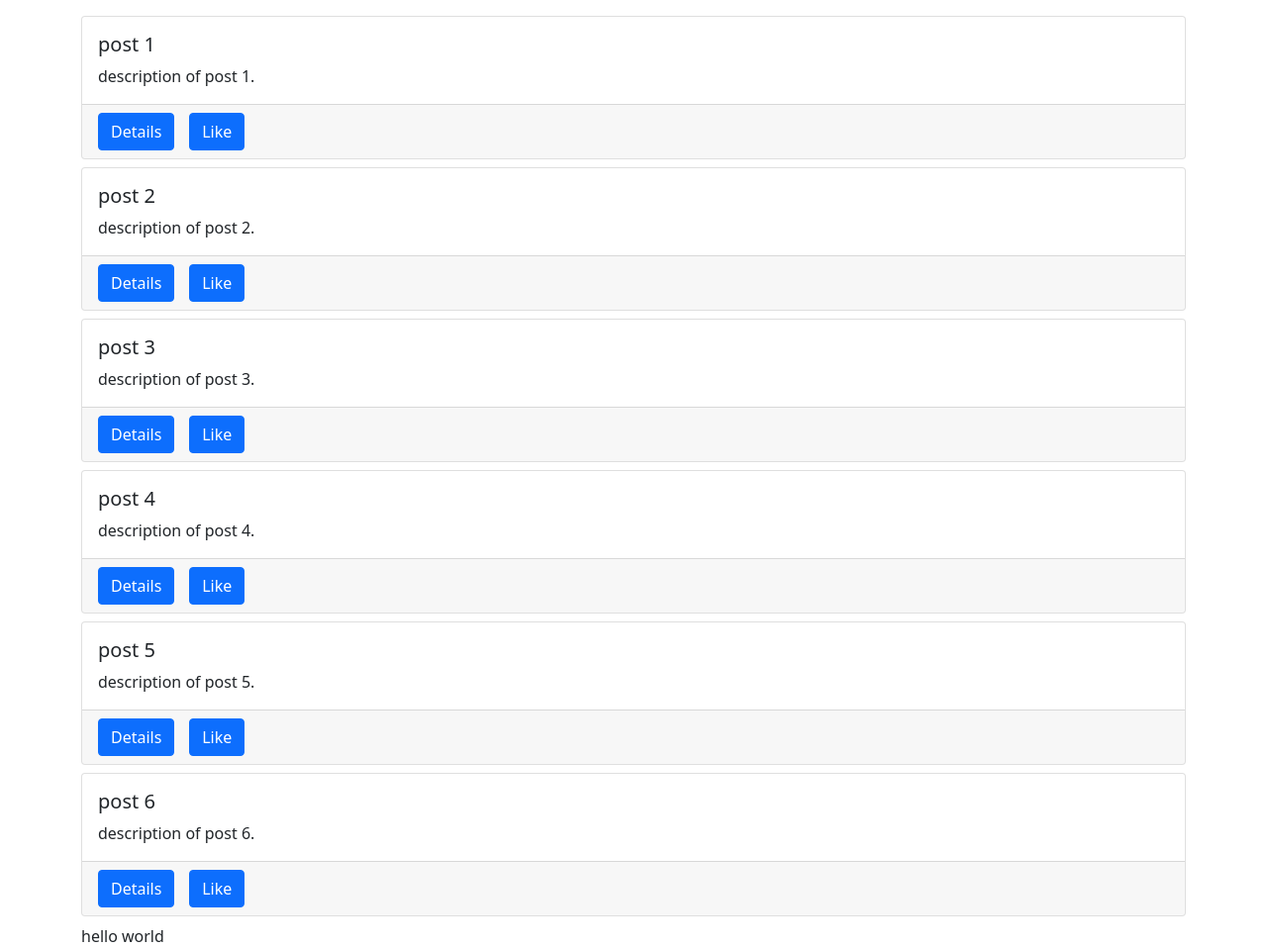
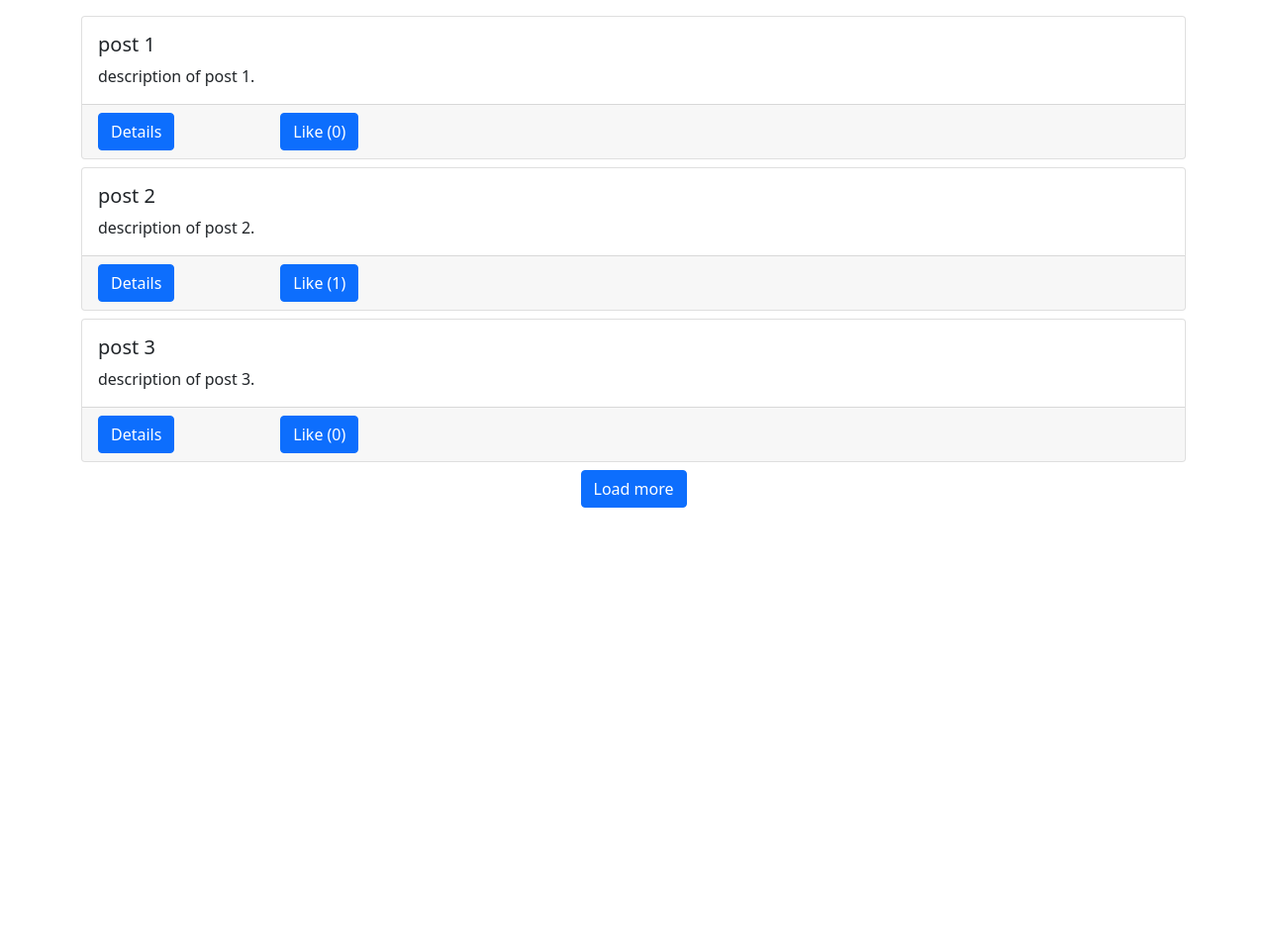
Before and after one commit to weihsiang05/Assignment4, a Django app: page / in a window 1280 px wide. Shown: the whole page at 99% size. After the commit the page ends 513 px from the top, so only its background shows below. Run offline with Django 5.2, Linux system fonts and the light colour scheme; data comes from the database, SQL or seed files in the repository; both versions use the stored data as it was after the commit; some libraries are stand-ins or nearby versions.

Commit message:
Handle the like button with the Ajax

```diff
--- a/src/posts/models.py
+++ b/src/posts/models.py
@@ -13,3 +13,7 @@ class Post(models.Model):
 
   def __str__(self):
     return str(self.title)
+
+  @property
+  def like_count(self):
+    return self.liked.all().count()
--- a/src/posts/static/posts/main.js
+++ b/src/posts/static/posts/main.js
@@ -1,27 +1,60 @@
 console.log('Hello world!')
 
-const helloWorldBox = document.getElementById('hello-world')
 const postBox = document.getElementById('posts-box')
 const spinnerBox = document.getElementById('spinner-box')
+const loadBtn = document.getElementById('load-btn')
+const endBox = document.getElementById('end-box')
 
-// helloWorldBox.innerHTML = 'hello <b>world</b>'
+// https://docs.djangoproject.com/en/5.0/howto/csrf/
+const getCookie = (name) => {
+  let cookieValue = null;
+  if (document.cookie && document.cookie !== '') {
+    const cookies = document.cookie.split(';');
+    for (let i = 0; i < cookies.length; i++) {
+      const cookie = cookies[i].trim();
+      // Does this cookie string begin with the name we want?
+      if (cookie.substring(0, name.length + 1) === (name + '=')) {
+        cookieValue = decodeURIComponent(cookie.substring(name.length + 1));
+        break;
+      }
+    }
+  }
+  return cookieValue;
+}
+const csrftoken = getCookie('csrftoken');
+
+const likeUnlikePosts = () => {
+  //... spreads out the elements of the HTMLCollection into a new array, effectively converting the HTMLCollection into an array of elements.
+  const likeUnlikeForms = [...document.getElementsByClassName('like-unlike-forms')]
+  //console.log(likeUnlikeForms)
+  likeUnlikeForms.forEach(form => form.addEventListener('submit', e => {
+    e.preventDefault()
+    const clickedId = e.target.getAttribute('data-form-id')
+    const clickedButton = document.getElementById(`like-unlike-${clickedId}`)
 
     $.ajax({
-  type: 'GET',
-  url: '/hello-world/',
+      type: 'POST',
+      url: "/like-unlike/",
+      data: {
+        'csrfmiddlewaretoken': csrftoken,
+        'pk': clickedId,
+      },
       success: function (response) {
-    // it will print the {'text': 'hello world'} which be difinded in the views.py
-    console.log('success', response.text)
-    helloWorldBox.textContent = response.text
-  },
-  error: function (error) {
-    console.log('error', error)
+        console.log(response)
+        clickedButton.textContent = response.like ? `Unlike (${response.count})` : `Like (${response.count})`
+      }, error: function (error) {
+        console.log(error)
       }
     })
+  }))
+}
 
+let visible = 3
+
+const getData = () => {
   $.ajax({
     type: 'GET',
-  url: '/data/',
+    url: `/data/${visible}/`,
     success: function (response) {
       console.log(response)
       const data = response.data
@@ -37,20 +70,41 @@ $.ajax({
             </div>
             <div class="card-footer">
                 <div class="row">
-                  <div class="col-1">
+                  <div class="col-2">
                     <a href="#" class="btn btn-primary">Details</a>
                   </div>
-                  <div class="col-1">
-                    <a href="#" class="btn btn-primary">Like</a>
+                  <div class="col-2">
+                    <form class="like-unlike-forms" data-form-id="${el.id}">
+
+                      <button href="#" class="btn btn-primary" id="like-unlike-${el.id}">${el.liked ? `Unlike (${el.count})` : `Like  (${el.count})`}</button>
+                    </form>
                   </div>
                 </div>
               </div>
           </div>
         `
         })
+        likeUnlikePosts()
       }, 1000)
+      //console.log(response.size)
+      if (response.size === 0) {
+        endBox.textContent = "No posts add yet...."
+      } else if (response.size <= visible) {
+        // Hide the load button on the page
+        loadBtn.classList.add('not-visible')
+        endBox.textContent = 'No more posts to load'
+      }
     },
     error: function (error) {
       console.log(error)
     }
   })
+}
+
+loadBtn.addEventListener('click', () => {
+  spinnerBox.classList.remove('not-visible')
+  visible += 3
+  getData()
+})
+
+getData()
--- a/src/posts/templates/posts/main.html
+++ b/src/posts/templates/posts/main.html
@@ -16,9 +16,12 @@ posts
   {% comment %} {% for obj in qs %}
     {{obj.title}} - {{obj.body}} <br>
   {% endfor %} {% endcomment %}
+
+  <div id="posts-box"></div>
   <div id="spinner-box" class="text-center">
     <div class="spinner-border" role="status"></div>
   </div>
-  <div id="posts-box" ></div>
-  <div id="hello-world"></div>
+  <div class="text-center mb-3" id="end-box">
+    <button class="btn btn-primary" id="load-btn">Load more</button>
+  </div>
 {% endblock content %}
--- a/src/posts/urls.py
+++ b/src/posts/urls.py
@@ -2,7 +2,8 @@ from django.urls import path
 from .views import (
   post_list_and_create,
   load_post_data_view,
-  hello_world_view
+  hello_world_view,
+  like_unlike_post,
 )
 
 app_name  = 'posts'
@@ -10,7 +11,9 @@ app_name  = 'posts'
 urlpatterns = [
     path('', post_list_and_create, name='main-board'),
 
-    path('data/', load_post_data_view, name='posts-data'),
+    path('data/<int:num_posts>/', load_post_data_view, name='posts-data'),
 
-    path('hello-world/', hello_world_view, name='hello-world')
+    path('hello-world/', hello_world_view, name='hello-world'),
+
+    path("like-unlike/", like_unlike_post, name="like-unlike")
 ]
--- a/src/posts/views.py
+++ b/src/posts/views.py
@@ -9,7 +9,12 @@ def post_list_and_create(request):
   # We will use the key ('qs') in the template
   return render(request, 'posts/main.html', {'qs':qs})
 
-def load_post_data_view(request):
+def load_post_data_view(request, num_posts):
+  visible = 3
+  upper = num_posts
+  lower = upper - visible
+  size = Post.objects.all().count()
+
   # Get all of the data from the database
   qs = Post.objects.all()
   data = []
@@ -18,10 +23,29 @@ def load_post_data_view(request):
       'id': obj.id,
       'title': obj.title,
       'body': obj.body,
+      'liked': True if request.user in obj.liked.all() else False,
+      'count': obj.like_count,
       'author': obj.author.user.username
     }
     data.append(item)
-  return JsonResponse({'data': data})
+  return JsonResponse({'data': data[lower:upper], 'size': size})
+
+def like_unlike_post(request):
+  # Check if the request is an AJAX request
+  if request.headers.get('X-Requested-With') == 'XMLHttpRequest':
+    # Get the pk form the main.js likeUnlikePosts
+    pk = request.POST.get('pk')
+    obj = Post.objects.get(pk=pk)
+    # If the user is on that like list particular of the post
+    if request.user in obj.liked.all():
+      # it means that the user have already like the post
+      liked = False
+      # Remove the user from the like list
+      obj.liked.remove(request.user)
+    else:
+      liked = True
+      obj.liked.add(request.user)
+    return JsonResponse({'like': liked, 'count': obj.like_count})
 
 def hello_world_view(request):
   return JsonResponse({'text': 'hello world'})
```
Also changed, not shown: src/db.sqlite3. Lines whose indentation alone changed are shown as unchanged.
